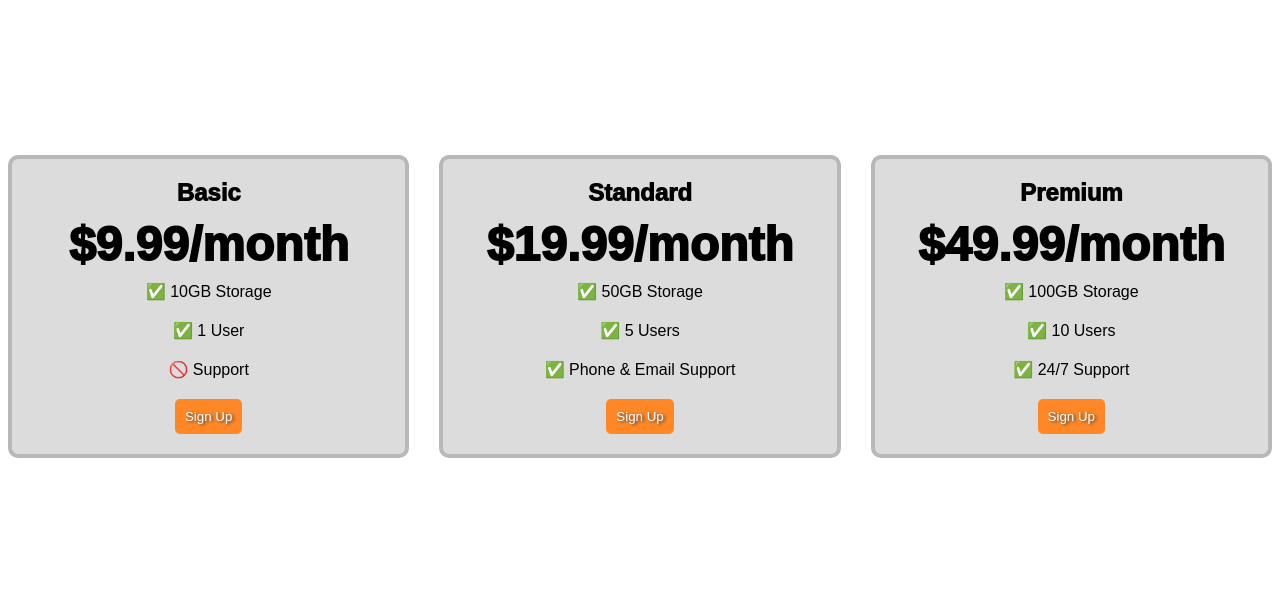
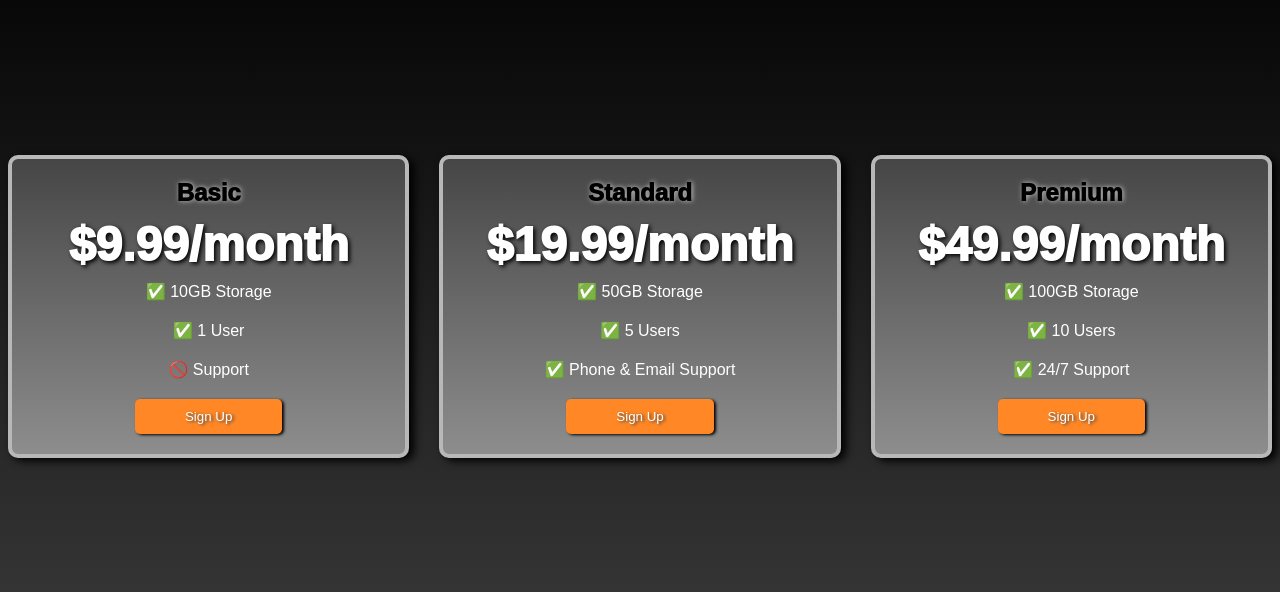
Before and after one commit to Anxtros/pricing-table, a plain HTML site: page index.html in a window 1280 px wide. Shown: the part 102-694 px from the top of the page. Drawn offline with Linux system fonts and the light colour scheme; a web font is replaced by a local one.

Commit message:
Update index.html

```diff
--- a/index.html
+++ b/index.html
@@ -9,7 +9,14 @@
   <style>
     body {
       font-family: 'Sono', sans-serif;
+      background-image: linear-gradient(to bottom, black, rgb(61, 61, 61));
+      background-size: 100%, 100%;
+
     }
+
+
+
+
 
     .pricing-container {
       display: flex;
@@ -20,7 +27,7 @@
     }
 
     .pricing-plan {
-      background-color: gainsboro;
+      background: linear-gradient(to bottom, rgb(70, 70, 70), rgb(141, 141, 141));
       text-align: center;
       max-width: 400px;
       min-width: 350px;
@@ -28,22 +35,27 @@
       border-radius: 10px;
       border: 4px solid rgb(184, 184, 184);
       flex: 1;
+      box-shadow: 5px 3px 8px black;
 
     }
 
     .plan-title {
       font-weight: 1000;
       font-size: 1.5rem;
+      text-shadow: 1px 0px 5px rgb(247, 247, 247, 0.7);
     }
 
     .plan-price {
       font-weight: 1000;
       font-size: 3rem;
       padding-top: 10px;
+      color: white;
+      text-shadow: 2px 2px 4px black
     }
 
     .plan-features {
       list-style-type: none;
+      color: white;
       margin: 0;
       padding: 0;
     }
@@ -56,10 +68,12 @@
       background-color: rgb(255, 135, 37);
       color: white;
       border: 0;
-      padding: 10px;
+      padding: 10px 50px;
       border-radius: 5px;
       margin-top: 10px;
-      text-shadow : 2px 1px 3px rgb(68, 68, 68)
+      text-shadow : 2px 1px 3px rgb(68, 68, 68);
+      box-shadow: 2px 1px 3px black;
+
     }
 
     @media (max-width: 1250px) {
```
